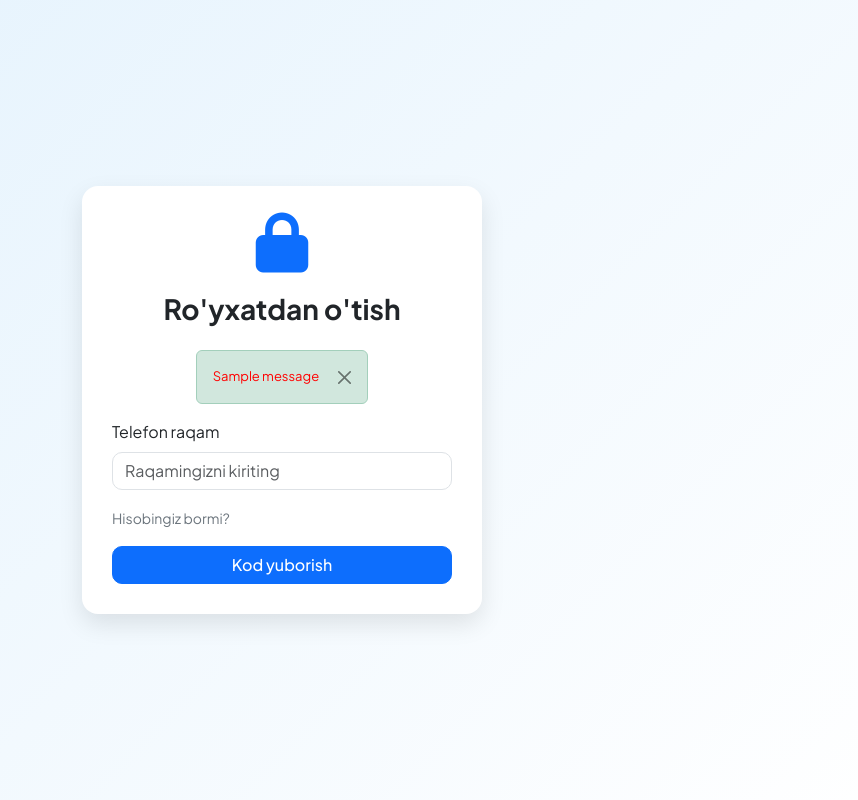
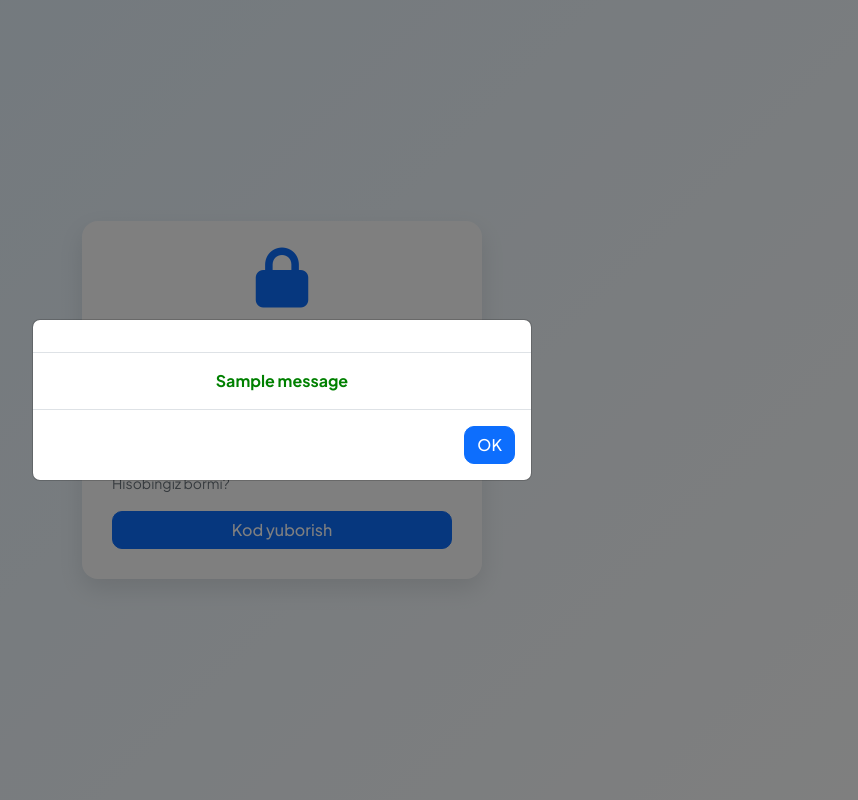
Before and after one commit to nematov-dev/NemaCRM, a Django app: page /auth/phone/ in a window 1280 px wide. Shown: the whole page, without its empty margins (358-1216 px from the left). Run offline with Django 5.2, Linux system fonts and the light colour scheme; tables that the repository leaves empty hold one stand-in row (values such as "Sample post"); one stand-in notice (Sample message) is shown; some libraries are stand-ins or nearby versions.

Commit message:
signup add message

```diff
--- a/app_auth/forms.py
+++ b/app_auth/forms.py
@@ -17,7 +17,6 @@ class RegisterForm(forms.Form):
         if pass1 != pass2:
             self.add_error(None, "Parol va tasdiqlash paroli bir xil emas!")
         return cleaned_data
-
 
 class LoginForm(forms.Form):
     username = forms.CharField(max_length=128)
--- a/app_auth/urls.py
+++ b/app_auth/urls.py
@@ -7,12 +7,12 @@ app_name = 'app_auth'
 urlpatterns = [
     path('phone/', views.phone_view, name='phone'),
     path('verify/', views.verify_view, name='verify'),
-    path('register/', views.RegisterView.as_view(), name='register'),    path('login/',views.LoginView.as_view(),name='login'),
+    path('register/', views.RegisterView.as_view(), name='register'),
+    path('login/',views.LoginView.as_view(),name='login'),
     path('logout/',views.LogoutView.as_view(),name='logout'),
     path('profile/',views.ProfileView.as_view(),name='profile'),
     path('password-forget/',views.ForgetPasswordView.as_view(),name='password-forget'),
     path('password-forget-confirm/',views.ForgetPasswordConfimView.as_view(),name='password-forget-confirm'),
     path('password-forget-done/',views.ForgetPasswordDone.as_view(),name='password-forget-done'),
 
-
 ]
--- a/app_auth/views.py
+++ b/app_auth/views.py
@@ -1,4 +1,4 @@
-from datetime import date,timedelta
+from datetime import date,timedelta,datetime
 import random
 
 from django.shortcuts import render,redirect
@@ -11,6 +11,7 @@ from django.contrib import messages
 from django.contrib.auth import update_session_auth_hash
 from django.contrib.auth.hashers import check_password
 from django.core.cache import cache
+from django.utils import timezone
 
 from app_auth import forms
 
@@ -18,6 +19,12 @@ User = get_user_model()
 
 today_date = date.today()
 day = today_date + timedelta(days=2)
+
+# date → datetime qilib olish
+day_datetime = datetime.combine(day, datetime.min.time())
+
+# timezone qo‘shib berish
+day_datetime = timezone.make_aware(day_datetime)
 
 class LoginView(View):
     def get(self,request):
@@ -94,11 +101,13 @@ class RegisterView(View):
                     password=password1
                 )
                 # Profil maydonini to‘ldirish (misol uchun)
-                user.profile.subscription = day  # 'day' oldindan aniqlangan bo‘lishi kerak
+                user.profile.subscription = day_datetime  # 'day' oldindan aniqlangan bo‘lishi kerak
                 user.profile.save()
                 request.session.pop('phone_verified', None)
                 request.session.pop('phone', None)
-                return redirect('app_auth:login')
+                messages.success(request,"Ro'yxatdan o'tingiz tizimga kirishigiz mumkin!")
+                return redirect('app_auth:register')
+
             except Exception as e:
                 form.add_error('phone', f"❌ Xatolik: {str(e)}")
         else:
--- a/templates/auth/phone.html
+++ b/templates/auth/phone.html
@@ -87,13 +87,33 @@
       <h3 class="mt-3 fw-bold">Ro'yxatdan o'tish</h3>
     </div>
     {% if messages %}
-        {% for message in messages %}
-        <div class="alert alert-{{ message.tags }} alert-dismissible fade show custom-alert" role="alert">
-            <span style="color: red;" >{{ message }}</span>
-            <button type="button" class="btn-close" data-bs-dismiss="alert" aria-label="Close"></button>
+    {% for message in messages %}
+      <!-- Modal -->
+      <div class="modal fade" id="successModal" tabindex="-1" aria-labelledby="successModalLabel" aria-hidden="true">
+        <div class="modal-dialog modal-dialog-centered">
+          <div class="modal-content">
+            <div class="modal-header">
+              <h5 class="modal-title" id="successModalLabel"></h5>
+            </div>
+            <div class="modal-body text-center">
+              <span style="color: green; font-weight: bold;"  >{{ message }}</span>
+            </div>
+            <div class="modal-footer">
+              <button type="button" class="btn btn-primary"
+                onclick="window.location.href='{% url 'app_auth:login' %}'">OK</button>
+            </div>
+          </div>
         </div>
-        {% endfor %}
-    {% endif %}
+      </div>
+
+      <script>
+        document.addEventListener("DOMContentLoaded", function() {
+          var modal = new bootstrap.Modal(document.getElementById('successModal'));
+          modal.show();
+        });
+      </script>
+    {% endfor %}
+  {% endif %}
 
     <form method="POST">
       {% csrf_token %}
```
Also changed, not shown: templates/auth/signup.html (+3 -8 lines).
